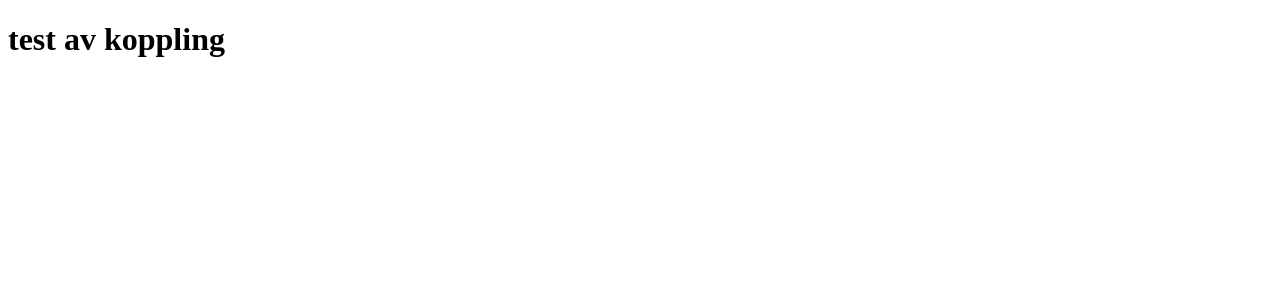
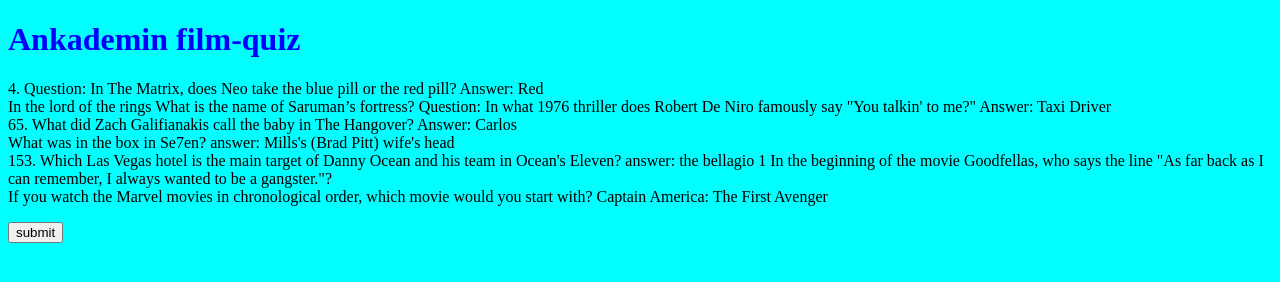
Before and after one commit to Senay1675/min.quiz, a plain HTML site: page index.html in a window 1280 px wide. Drawn offline with Linux system fonts and the light colour scheme.

Commit message:
gjort objektet

```diff
--- a/index.html
+++ b/index.html
@@ -8,7 +8,30 @@
     <link rel="stylesheet" href="style.css">
 </head>
 <body>
-    <h1> test av koppling </h1>
+    <h1> Ankademin film-quiz </h1>
+    <div id="quiz">
+        <p>4. Question: In The Matrix, does Neo take the blue pill or the red pill?
+            Answer: Red <br>
+
+            In the lord of the rings What is the name of Saruman’s fortress?
+
+                Question: In what 1976 thriller does Robert De Niro famously say "You talkin' to me?"
+                Answer: Taxi Driver <br>
+
+                65. What did Zach Galifianakis call the baby in The Hangover? Answer: Carlos <br>
+
+                What was in the box in Se7en?
+                answer: Mills's (Brad Pitt) wife's head <br>
+
+                153. Which Las Vegas hotel is the main target of Danny Ocean and his team in Ocean's Eleven? answer: the bellagio
+
+                1 In the beginning of the movie Goodfellas, who says the line "As far back as I can remember, I always wanted to be a gangster."? <br>
+
+                If you watch the Marvel movies in chronological order, which movie would you start with? Captain America: The First Avenger
+                </p>
+
+    </div>
+    <button>submit</button>
 
 </body>
 </html>
--- a/script.js
+++ b/script.js
@@ -0,0 +1,3 @@
+function quiz(){
+
+}
--- a/style.css
+++ b/style.css
@@ -0,0 +1,7 @@
+body {
+    background-color: aqua;
+
+}
+h1 {
+    color: blue;
+}
```
